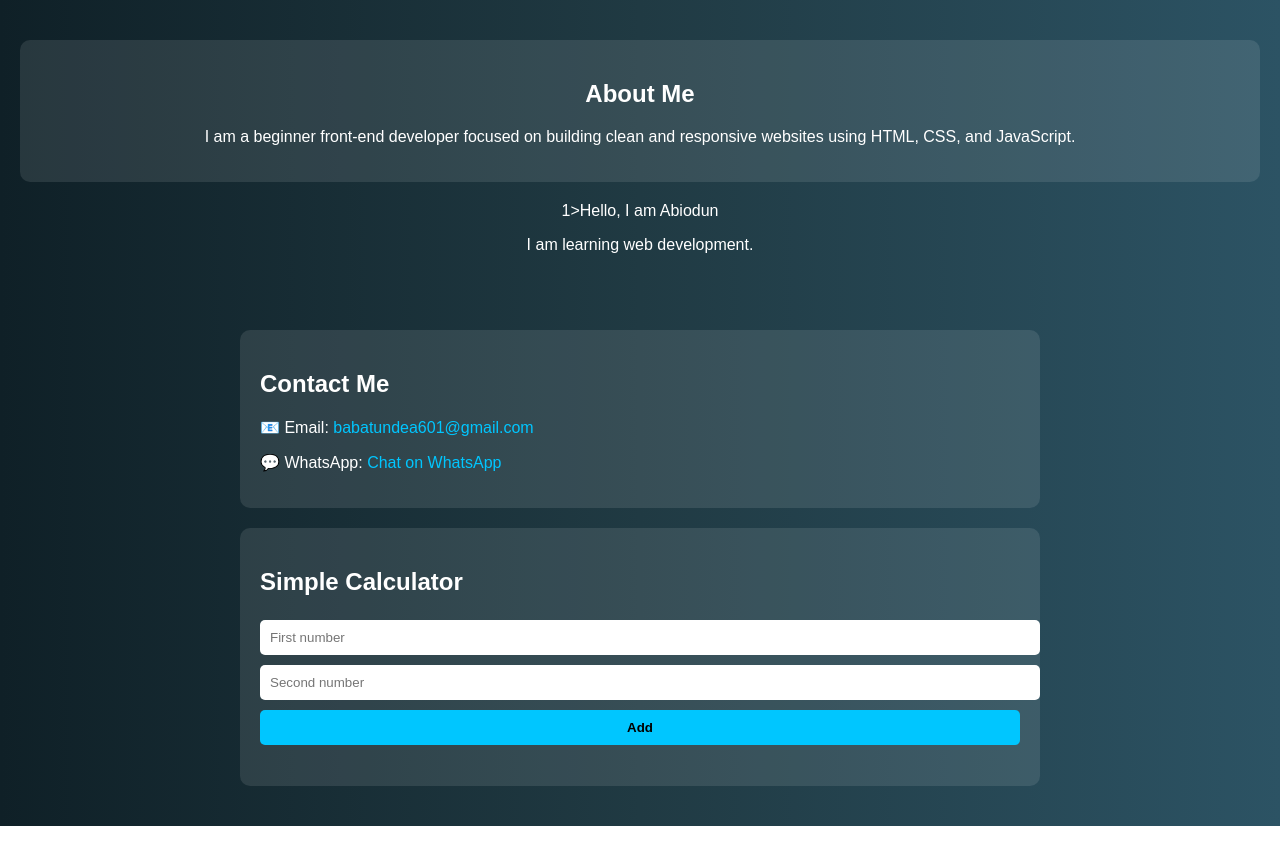
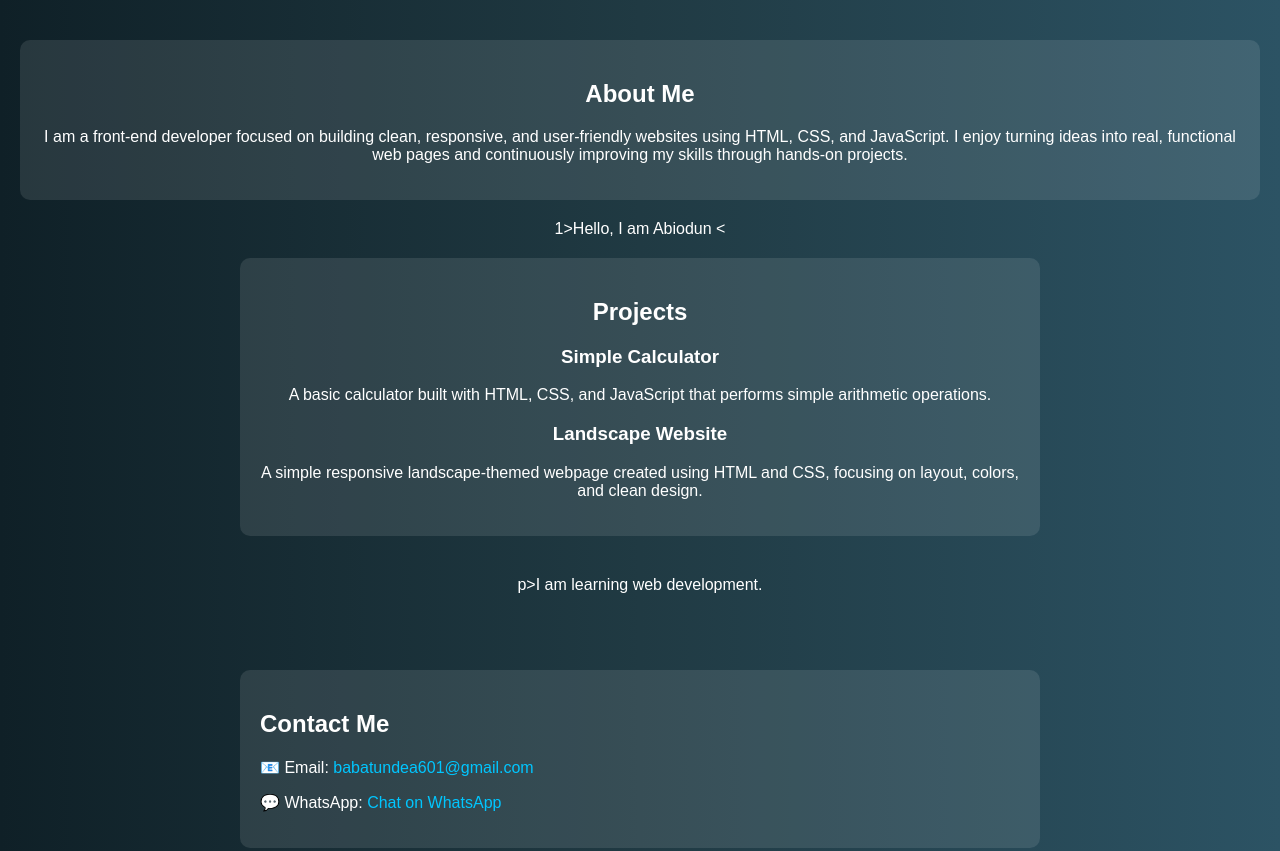
Before and after one commit to AlfredA96/AlfredA96.github.io, a plain HTML site: page index.html in a window 1280 px wide. Shown: the top 851 px of the page. Before the commit the page ends 826 px from the top, so only its background shows below. Drawn offline with Linux system fonts and the light colour scheme.

Commit message:
Update index.html

```diff
--- a/index.html
+++ b/index.html
@@ -54,12 +54,31 @@
   <div class="card">
     <h2>About Me</h2>
     <p>
-      I am a beginner front-end developer focused on building clean and responsive
-      websites using HTML, CSS, and JavaScript.
+     <p>
+  I am a front-end developer focused on building clean, responsive, and user-friendly
+  websites using HTML, CSS, and JavaScript. I enjoy turning ideas into real, functional
+  web pages and continuously improving my skills through hands-on projects.
+</p>
     </p>
   </div>
 </section>1>Hello, I am Abiodun</h1>
-  <p>I am learning web development.</p>
+  <<section>
+  <div class="card">
+    <h2>Projects</h2>
+
+    <h3>Simple Calculator</h3>
+    <p>
+      A basic calculator built with HTML, CSS, and JavaScript that performs
+      simple arithmetic operations.
+    </p>
+
+    <h3>Landscape Website</h3>
+    <p>
+      A simple responsive landscape-themed webpage created using HTML and CSS,
+      focusing on layout, colors, and clean design.
+    </p>
+  </div>
+</section>p>I am learning web development.</p>
 </header>
 
 <section>
```
